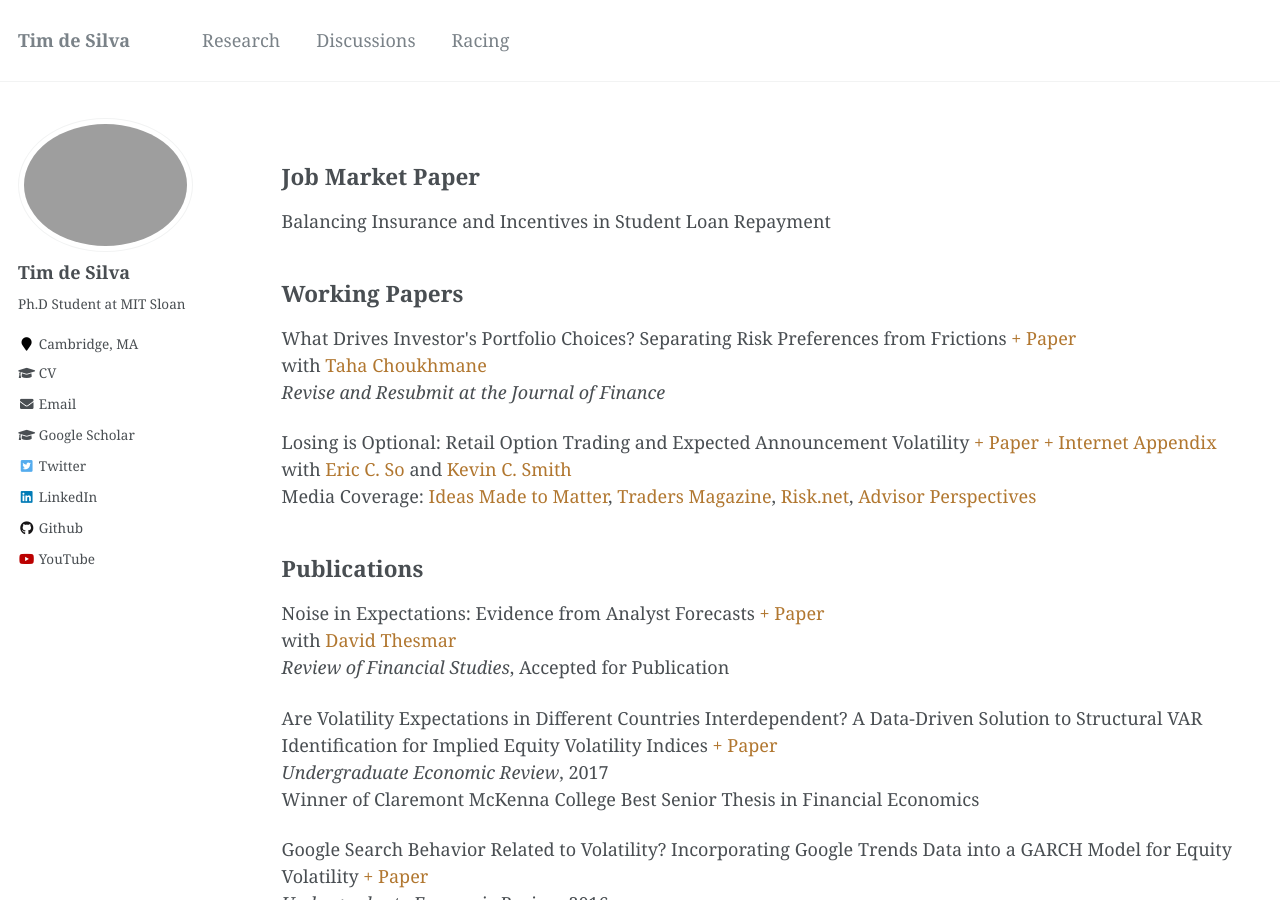
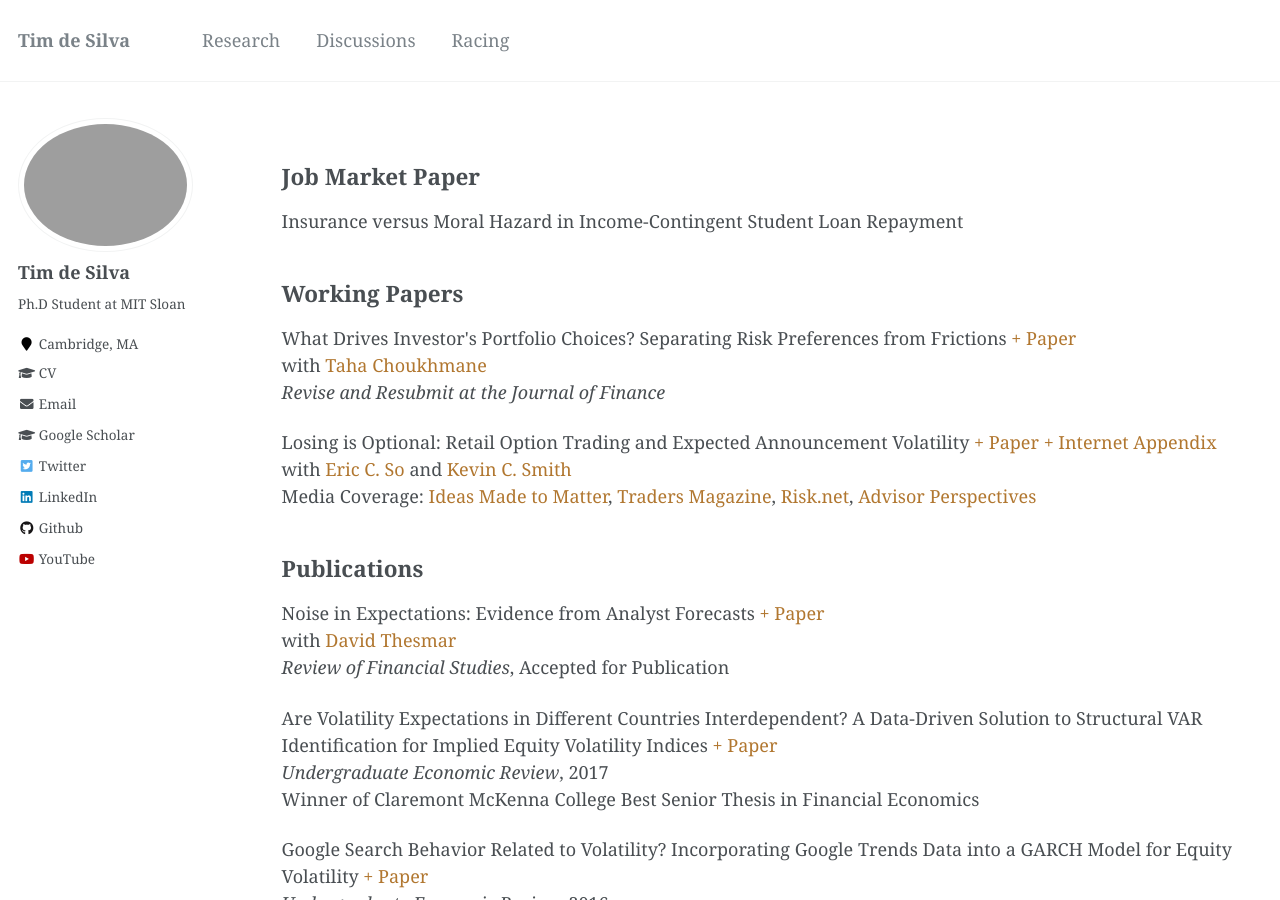
Before and after one commit to timhdesilva/timhdesilva.github.io, a Jekyll site: the page built from _pages/research.html, in a window 1280 px wide and 900 px high. Built offline with Jekyll 4.4.1, drawn with Linux system fonts in a browser that asks for light colours.

Commit message:
update jmp title

```diff
--- a/_pages/research.html
+++ b/_pages/research.html
@@ -7,7 +7,8 @@ author_profile: true
 
 <h2 id="job-market-paper">Job Market Paper</h2>
 <p>
-    Balancing Insurance and Incentives in Student Loan Repayment
+    Insurance versus Moral Hazard in Income-Contingent Student Loan Repayment
+    <!-- <a style="text-decoration:none; color:rgb(177, 119, 48)" href="http://timhdesilva.github.io/files/papers/jmp_deSilva.pdf">+ Paper</a> -->
 </p>
 
 <h2 id="working-papers">Working Papers</h2>
```
